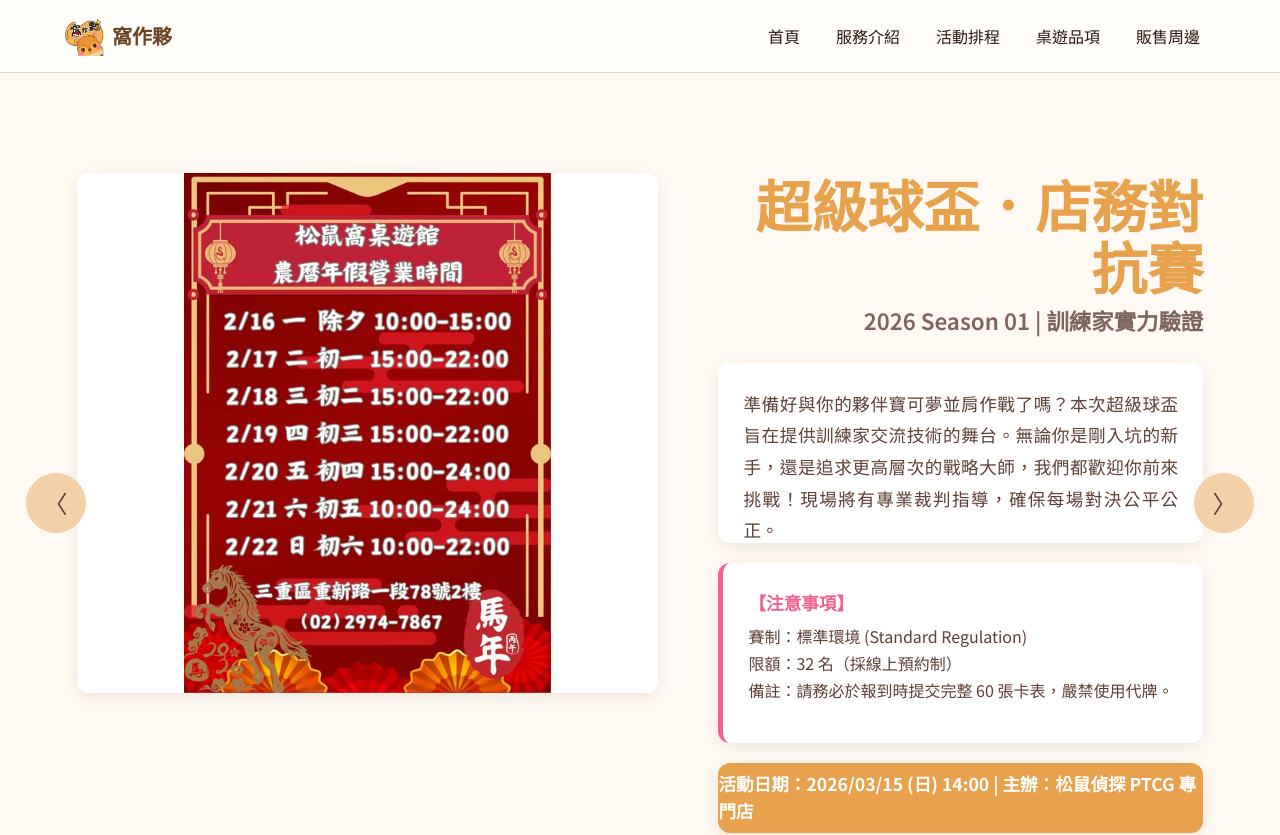
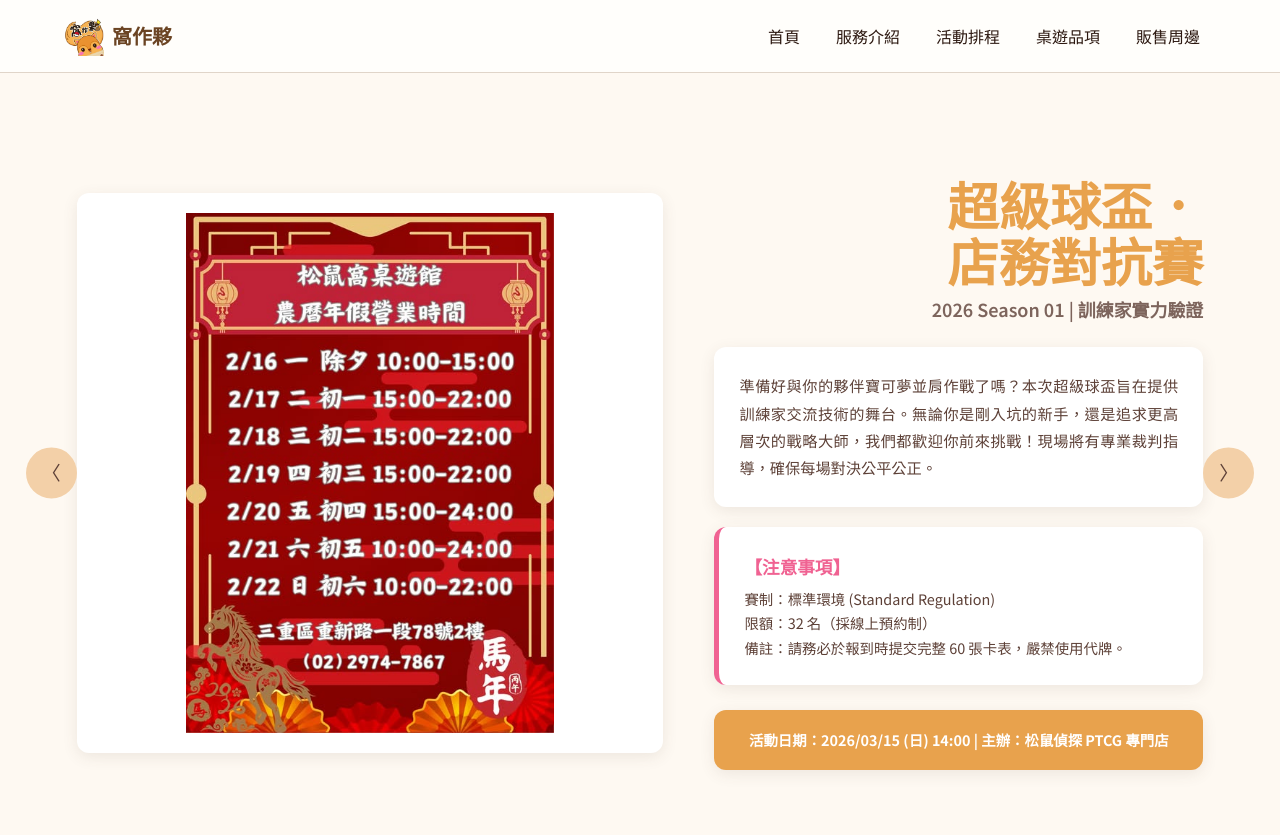
Before and after one commit to easonliao0820/PTCG__Squirrel, a React (Vite) app: page / in a window 1280 px wide. Shown: the top 835 px of the page. Built offline with nearby package versions, Linux system fonts and the light colour scheme.

Commit message:
新增-rwd

```diff
--- a/src/styles/pages/home/Hero.module.scss
+++ b/src/styles/pages/home/Hero.module.scss
@@ -1,58 +1,70 @@
-// 修正路徑：回到 src/styles/ 讀取變數
 @import "../../../styles/variables";
 
 .hero {
   position: relative;
   width: 100%;
-  min-height: 700px;
+  min-height: 100vh; // 改為 min-height: 100vh，在大螢幕上更有氣勢
   display: flex;
   align-items: center;
   justify-content: center;
-  padding: 100px 6vw;
-  background-color: $color-warm-bg; // 改用溫暖米色底
+  padding: clamp(60px, 8vh, 120px) 6vw; // 使用 clamp 讓 padding 隨視窗高度縮放
+  background-color: $color-warm-bg;
   overflow: hidden;
+
+  @media (max-width: $breakpoint-tablet) {
+    min-height: auto;
+    padding: 80px 5vw;
+  }
 
   // 左右導覽按鈕
   .navBtn {
     position: absolute;
     top: 50%;
     transform: translateY(-50%);
-    width: 60px;
-    height: 60px;
+    width: clamp(45px, 4vw, 60px); // 按鈕大小隨螢幕流動
+    height: clamp(45px, 4vw, 60px);
     border-radius: 50%;
     border: none;
-    background-color: $color-secondary; // 換成淺橘色
+    background-color: $color-secondary;
     cursor: pointer;
     transition: $transition-base;
     z-index: 10;
     display: flex;
     align-items: center;
     justify-content: center;
-    font-size: 1.5rem;
-    color: $color-dark; // 深咖啡色字
+    font-size: clamp(1rem, 1.5vw, 1.5rem);
+    color: $color-dark;
 
     &:hover {
-      background-color: $color-primary; // 懸停變主色橘
+      background-color: $color-primary;
       transform: translateY(-50%) scale(1.1);
       color: #fff;
     }
 
-    &.prev { left: 2vw; }
-    &.next { right: 2vw; }
+    &.prev {
+      left: 2vw;
+    }
+
+    &.next {
+      right: 2vw;
+    }
+
+    @media (max-width: $breakpoint-mobile) {
+      display: none; // 手機版隱藏導覽鍵，通常建議用手勢滑送
+    }
   }
 }
 
 .container {
   display: flex;
-  max-width: 1300px;
+  max-width: 1440px; // 稍微放寬，在 1920 螢幕上更平衡
   width: 100%;
-  gap: 60px;
-  align-items: stretch;
+  gap: clamp(30px, 4vw, 80px); // 縮短 gap 在較小視窗的距離
+  align-items: center; // 改為居中對齊
 
-  @media (max-width: 992px) {
+  @media (max-width: $breakpoint-tablet) {
     flex-direction: column;
-    align-items: center;
-    gap: 30px;
+    gap: 40px;
   }
 }
 
@@ -60,11 +72,14 @@
 .imageSection {
   flex: 1.2;
   width: 100%;
+  display: flex;
+  justify-content: center;
 
   .imagePlaceholder {
     width: 100%;
-    min-height: 500px;
-    background-color: #fff; // 圖片背後用純白，讓去背圖更乾淨
+    max-width: 700px; // 限制最大寬度，避免在 1920px 螢幕下圖片佔位過大
+    min-height: clamp(300px, 50vh, 500px); // 使用 clamp 控制高度
+    background-color: #fff;
     border-radius: $radius-main;
     box-shadow: $shadow-soft;
     position: relative;
@@ -72,10 +87,14 @@
     flex-direction: column;
     align-items: center;
     justify-content: center;
+    overflow: hidden;
 
     img {
-      height: 65vh;
-      object-fit: contain; // 確保比賽海報或產品圖不變形
+      width: 100%;
+      height: 100%;
+      max-height: 70vh; // 限制最大高度，確保在 MacBook Air 等較矮視窗不溢出
+      object-fit: contain;
+      padding: 20px;
     }
   }
 }
@@ -83,36 +102,43 @@
 // 右側文字資訊區塊
 .infoSection {
   flex: 1;
+  min-width: 0; // 防止 flex 項目溢出
   display: flex;
   flex-direction: column;
   width: 100%;
 
   .header {
     text-align: right;
-    margin-bottom: 25px;
+    margin-bottom: clamp(15px, 3vh, 30px);
 
     .mainTitle {
-      font-size: 3.5rem; // 稍微加大更有氣勢
+      font-size: clamp(2rem, 4vw, 3.8rem); // 流動字體大小
       font-weight: 800;
       margin: 0;
-      color: $color-primary; // 標題改用主色橘
+      color: $color-primary;
       line-height: 1.1;
+      word-break: keep-all; // 避免中文標題隨意斷行
     }
 
     .subTitle {
-      font-size: 1.4rem;
+      font-size: clamp(1rem, 1.4vw, 1.4rem);
       color: $color-dark;
       margin-top: 8px;
       font-weight: 600;
       opacity: 0.8;
     }
+
+    @media (max-width: $breakpoint-tablet) {
+      text-align: center;
+    }
   }
 
   // 共用方塊設定
-  .contentBox, .footerBox {
-    background-color: #fff; // 方塊改用白色
+  .contentBox,
+  .footerBox {
+    background-color: #fff;
     border-radius: $radius-main;
-    padding: 25px;
+    padding: clamp(15px, 2vw, 25px);
     display: flex;
     align-items: flex-start;
     box-shadow: $shadow-soft;
@@ -120,12 +146,13 @@
 
   // 1. 內文區
   .contentBox:nth-of-type(1) {
-    height: 180px;
+    min-height: 150px; // 改為 min-height
+    max-height: 300px;
     margin-bottom: 20px;
     overflow-y: auto;
 
     .textContent {
-      font-size: 1.1rem;
+      font-size: clamp(0.95rem, 1.1vw, 1.15rem);
       line-height: 1.8;
       color: $color-dark;
       text-align: justify;
@@ -134,18 +161,19 @@
 
   // 2. 注意事項區
   .contentBox:nth-of-type(2) {
-    height: 180px;
-    margin-bottom: 20px;
+    min-height: 120px;
+    max-height: 250px;
+    margin-bottom: 25px;
     overflow-y: auto;
-    border-left: 5px solid $color-accent; // 側邊保留紅色提醒感
+    border-left: 5px solid $color-accent;
 
     .textContent {
-      font-size: 1rem;
+      font-size: clamp(0.9rem, 1vw, 1.05rem);
       line-height: 1.7;
       color: $color-dark;
 
       strong {
-        color: $color-accent; // PTCG 重要訊息仍可用紅
+        color: $color-accent;
         display: block;
         margin-bottom: 5px;
         font-size: 1.1rem;
@@ -155,19 +183,30 @@
 
   // 3. 底部資訊
   .footerBox {
-    height: 70px;
+    min-height: 60px;
+    height: auto;
     margin-top: auto;
-    background-color: $color-primary; // 底部按鈕感，改為主色橘
+    background-color: $color-primary;
     color: #fff;
     align-items: center;
     justify-content: center;
-    padding: 0;
+    padding: clamp(10px, 1.5vw, 15px);
 
     p {
-      font-size: 1.1rem;
+      font-size: clamp(0.9rem, 1.1vw, 1.1rem);
       font-weight: 700;
       color: #fff;
       margin: 0;
+      text-align: center;
+    }
+  }
+
+  @media (max-width: $breakpoint-tablet) {
+    align-items: center;
+
+    .contentBox,
+    .footerBox {
+      width: 100%;
     }
   }
 }
```
Also changed, not shown: 1 other file (tests, documents, lock files or other folders).
